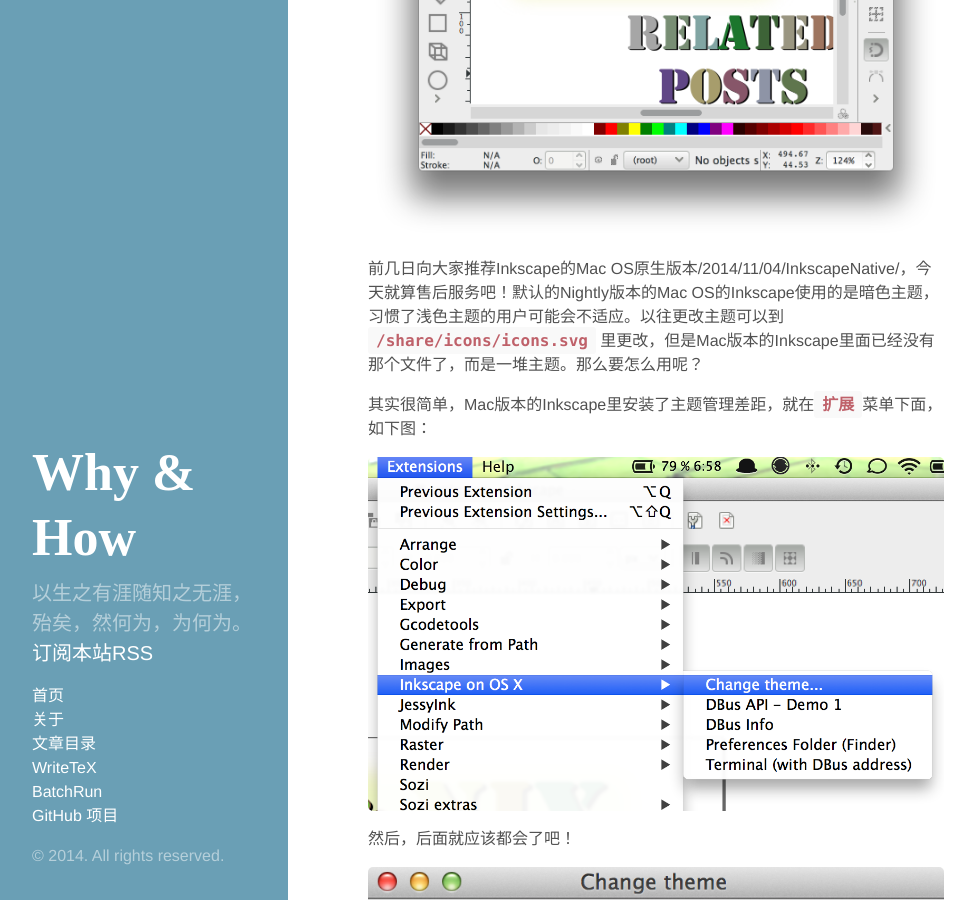
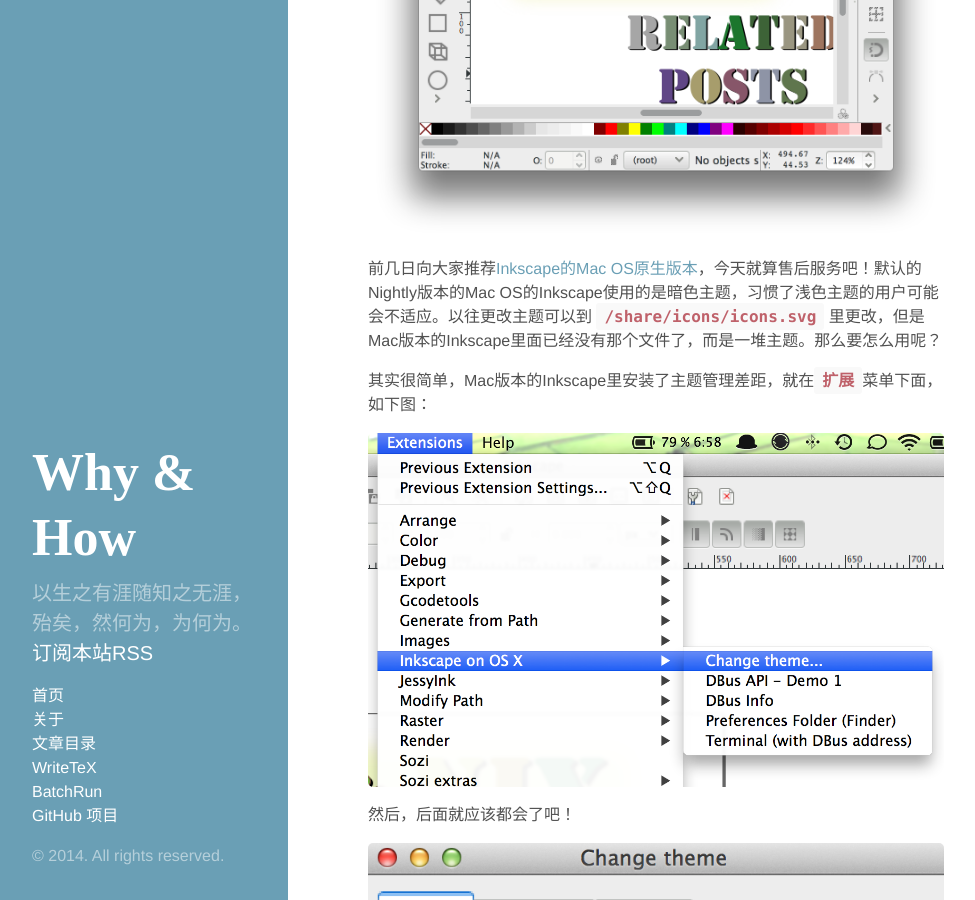
Before and after one commit to wanglongqi/wanglongqi.github.io, a Jekyll site: the page built from _posts/2014-11-15-inkscapeicons.md, in a window 1280 px wide and 900 px high, scrolled down 397 px. Shown: the whole window, without its empty margins (0-975 px from the left). Built offline with Jekyll 4.4.1, drawn with Linux system fonts in a browser that asks for light colours; comment, search, counter and statistics services are not loaded.

Commit message:
难怪是这样的啊！

```diff
--- a/_posts/2014-11-15-inkscapeicons.md
+++ b/_posts/2014-11-15-inkscapeicons.md
@@ -12,7 +12,7 @@
 - Tutorial
 ---
 ![newlook](/public/images/inkscapeicon/after.png)
-前几日向大家推荐Inkscape的Mac OS原生版本{% post_url 2014-11-04-InksacapeNative %}，今天就算售后服务吧！默认的Nightly版本的Mac OS的Inkscape使用的是暗色主题，习惯了浅色主题的用户可能会不适应。以往更改主题可以到 `/share/icons/icons.svg` 里更改，但是Mac版本的Inkscape里面已经没有那个文件了，而是一堆主题。那么要怎么用呢？
+前几日向大家推荐[Inkscape的Mac OS原生版本]({% post_url 2014-11-04-InksacapeNative %})，今天就算售后服务吧！默认的Nightly版本的Mac OS的Inkscape使用的是暗色主题，习惯了浅色主题的用户可能会不适应。以往更改主题可以到 `/share/icons/icons.svg` 里更改，但是Mac版本的Inkscape里面已经没有那个文件了，而是一堆主题。那么要怎么用呢？
 
 其实很简单，Mac版本的Inkscape里安装了主题管理差距，就在`扩展`菜单下面，如下图：
 
```
